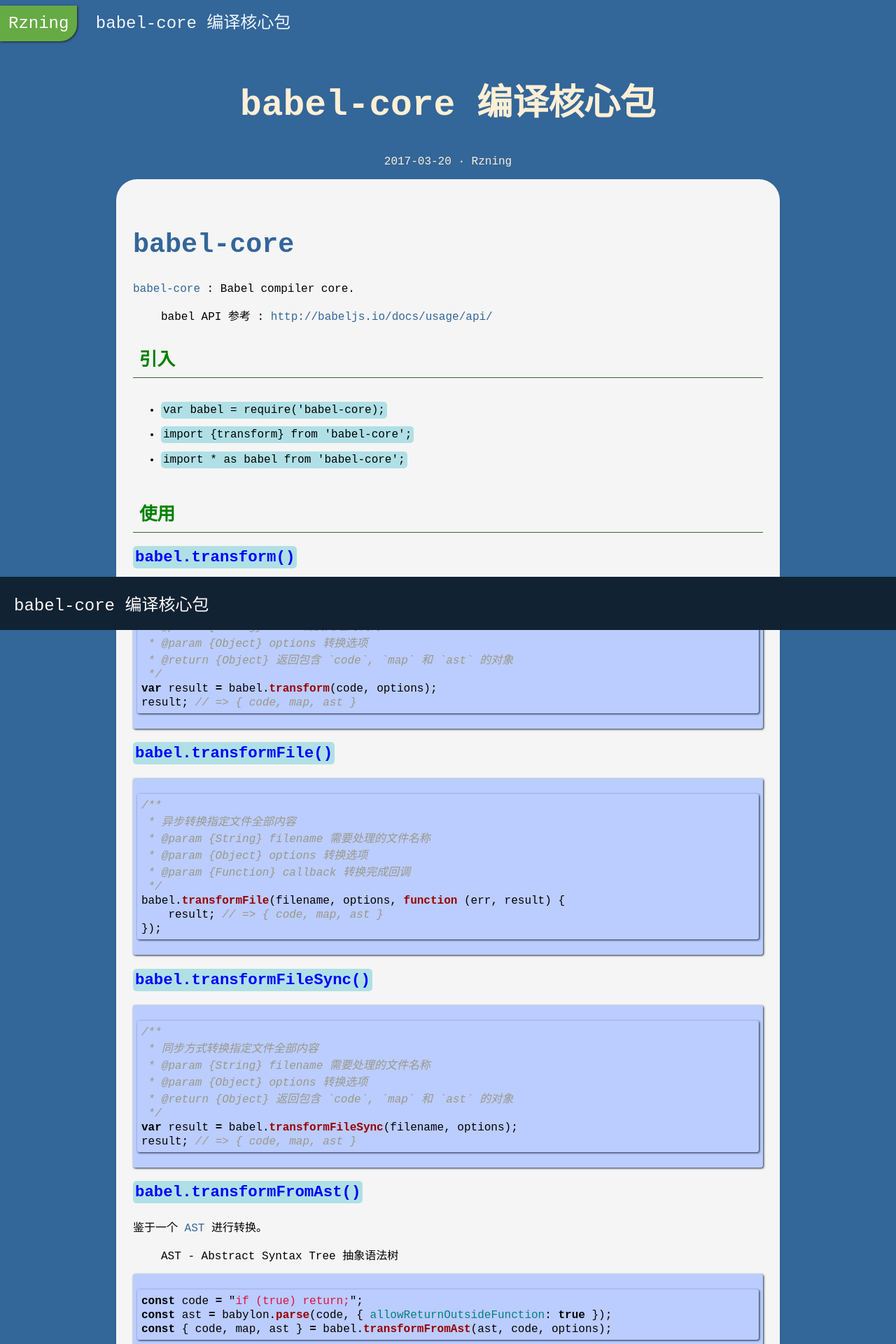
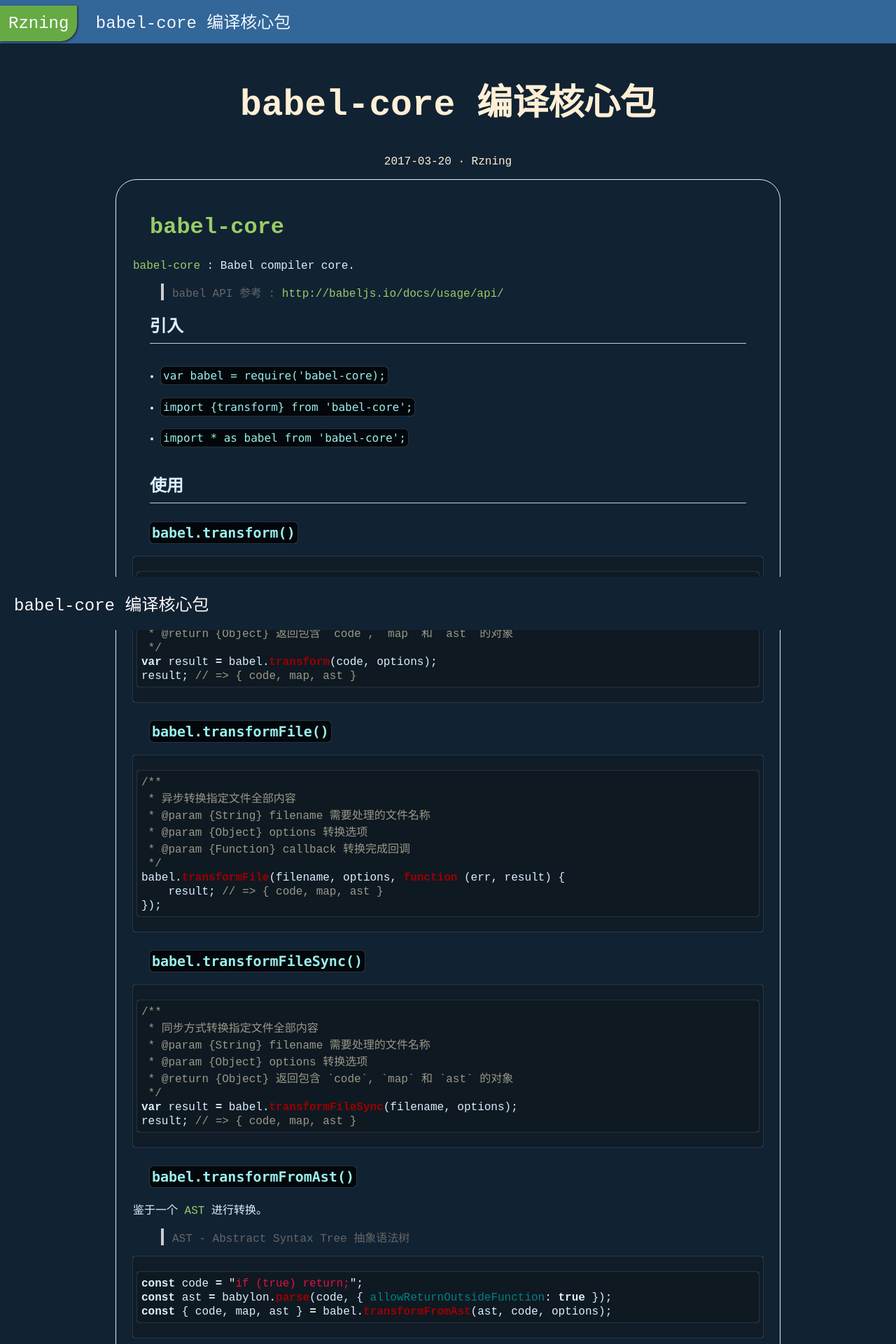
Before and after one commit to rzning/blog-2017, a Jekyll site: the page built from _posts/2017-03-20-babel-core.md, in a window 1280 px wide. Shown: the top 1920 px of the page at 70% size. Built offline with Jekyll 4.4.1, drawn with Linux system fonts in a browser that asks for light colours.

Commit message:
Updated : blog style scss

```diff
--- a/_sass/components/_code.scss
+++ b/_sass/components/_code.scss
@@ -1,30 +1,32 @@
 code.highlighter-rouge {
-  background-color: powderblue;
-  line-height: 1.2em;
+  color: #9ee;
+  background-color: hsla(120,0%,0%,0.8);
+  line-height: 1.8em;
   border-radius: 5px;
   padding: 3px;
-  font-family: monospace;
+  font-family: Consolas, monospace;
+  box-shadow: 0px 0px 1px #ccc;
 }
 
 .highlight {
-  background: #dfe;
+  background: hsla(180,90%,90%,0.2);
   font-family: Consolas, 'Courier New', monospace;
   padding: 6px;
 
 
   .highlighter-rouge & {
-    background: #bcf;
+    background: hsla(180,10%,6%,0.3);
     border-radius: 3px;
-    box-shadow: 1px 1px 3px #123;
+    box-shadow: 0px 0px 1px #eee;
   }
 
-  .c     { color: #998; font-style: italic } // Comment
+  .c     { color: #998; font-style: normal } // Comment
   .err   { color: #a61717; background-color: #e3d2d2 } // Error
   .k     { font-weight: bold } // Keyword
   .o     { font-weight: bold } // Operator
-  .cm    { color: #998; font-style: italic } // Comment.Multiline
+  .cm    { color: #998; font-style: normal } // Comment.Multiline
   .cp    { color: #999; font-weight: bold } // Comment.Preproc
-  .c1    { color: #998; font-style: italic } // Comment.Single
+  .c1    { color: #998; font-style: normal } // Comment.Single
   .cs    { color: #999; font-weight: bold; font-style: italic } // Comment.Special
   .gd    { color: #000; background-color: #fdd } // Generic.Deleted
   .gd .x { color: #000; background-color: #faa } // Generic.Deleted.Specific
--- a/_sass/pages/_blog.scss
+++ b/_sass/pages/_blog.scss
@@ -2,7 +2,8 @@
     display: block;
     margin: 0px;
     padding: 1px 12px 160px;
-    background-color: #369;
+    background-color: #123;
+    color: #def;
     font-size: 16px;
 
     word-wrap: break-word;
@@ -19,32 +20,34 @@
 
     .blog-content {
         padding: 24px;
-        background-color: whitesmoke;
+        // background-color: whitesmoke;
+        border: 1px solid;
         border-radius: 30px;
 
         margin: auto;
         max-width: 900px;
 
-        h1 {
-            font-size: 2.4em;
-            color: red;
-            border-bottom: 2px solid #633;
-            padding-top: 16px;
+        a { color: #9c6; }
 
-            &:first-child {
-                border-bottom: none;
-            }
+        h1,h2,h3,h4,h5,h6 {
+            margin: 24px;
+            margin-bottom: 16px;
+            font-weight: 600;
+            line-height: 1.25;
         }
-        h2 {
-            padding: 9px;
-            font-size: 1.6em;
-            color: green;
-            border-bottom: 1px solid #363;
+        h1,h2 {
+            padding-bottom: 0.3em;
+            border-bottom: 1px solid #ccc;
         }
-        h3 {
-            font-size: 1.4em;
-            color: blue;
+        h1:first-child {
+            border-bottom: none;
         }
+        h1 { font-size: 2em; }
+        h2 { font-size: 1.5em; }
+        h3 { font-size: 1.25em; }
+        h4 { font-size: 1em; }
+        h5 { font-size: 0.875em; }
+        h6 { font-size: 0.85em; color: #666; }
 
         ul, pre {
             overflow-x: auto;
@@ -68,6 +71,14 @@
             border-bottom: 1px solid hsl(180, 0%, 80%);
         }
 
+        blockquote {
+            padding: 0 0.75em;
+            color: #666;
+            border-left: 0.25em solid #ccc;
+            >:first-child { margin-top: 0; }
+            >:last-child { margin-bottom: 0; }
+        }
+
         blockquote img {
             max-width: 100%;
             border-radius: 16px;
```
Also changed, not shown: notes/theme_demo.md (added, +15 -0 lines).
